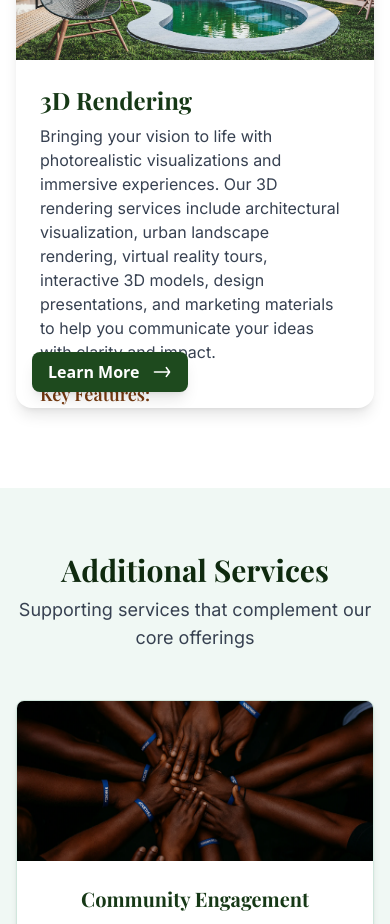
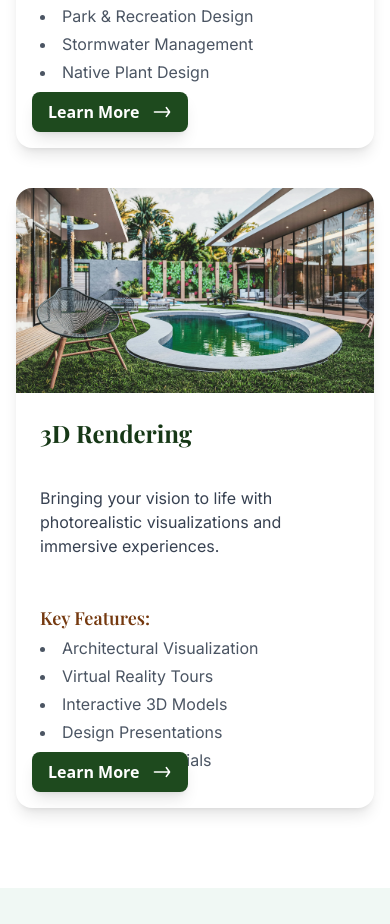
Before and after one commit to codewithctf/slm-planning-design, a React (Vite) app: page /services in a window 390 px wide. Shown: the part 2480-3404 px from the top of the page. Built offline with nearby package versions, Linux system fonts and the light colour scheme.

Commit message:
Increase service card height to prevent Learn More button from hiding text

```diff
--- a/src/pages/Services.tsx
+++ b/src/pages/Services.tsx
@@ -148,7 +148,7 @@ const Services = () => {
     },
     {
       title: "3D Rendering",
-      description: "Bringing your vision to life with photorealistic visualizations and immersive experiences. Our 3D rendering services include architectural visualization, urban landscape rendering, virtual reality tours, interactive 3D models, design presentations, and marketing materials to help you communicate your ideas with clarity and impact.",
+      description: "Bringing your vision to life with photorealistic visualizations and immersive experiences.",
       features: [
         "Architectural Visualization",
         "Virtual Reality Tours",
@@ -250,7 +250,7 @@ const Services = () => {
             {serviceCards.map((service, idx) => (
               <div
                 key={idx}
-                className="flex flex-col relative bg-white rounded-2xl shadow-lg hover:shadow-2xl transition-shadow duration-300 overflow-hidden h-[520px] w-full sm:w-[48%] md:w-[48%] lg:w-[48%] xl:w-[48%] max-w-[520px] min-w-[320px]"
+                className="flex flex-col relative bg-white rounded-2xl shadow-lg hover:shadow-2xl transition-shadow duration-300 overflow-hidden h-[620px] w-full sm:w-[48%] md:w-[48%] lg:w-[48%] xl:w-[48%] max-w-[520px] min-w-[320px]"
                 style={{ flex: '1 1 48%', minWidth: 320, maxWidth: 520 }}
               >
                 <div className="h-1/3 min-h-[120px] w-full bg-gray-100 flex items-center justify-center overflow-hidden transition-transform duration-500 group-hover:scale-105" style={{ flex: '0 0 33%' }}>
```
